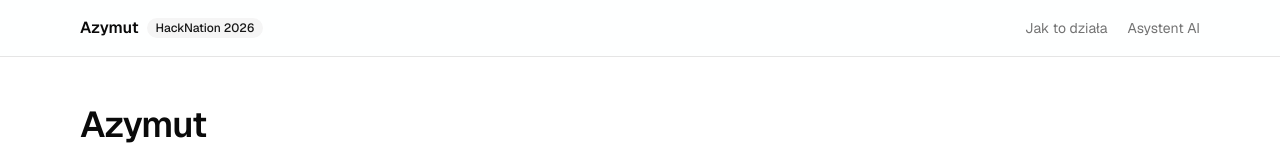
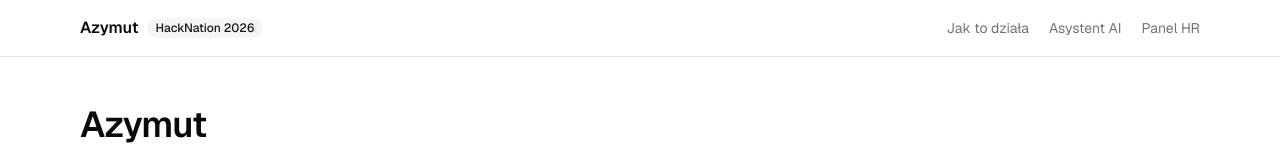
Before and after one commit to vlad007vak/azymut, a Next.js app: page / in a window 1280 px wide. Shown: the top 160 px of the page. Built offline with nearby package versions, Linux system fonts and the light colour scheme; no server answers.

Commit message:
feat(nagłówek): link „Panel HR” (#12)
ZMIANA WSPÓLNA z #5.

Co-authored-by: Claude Opus 5.5 <noreply@anthropic.com>

```diff
--- a/src/components/site-header.tsx
+++ b/src/components/site-header.tsx
@@ -9,6 +9,7 @@ import { APP_CONFIG } from "@/config/app";
 const NAV: NavItem[] = [
   { href: "/#jak-to-dziala", label: "Jak to działa" },
   { href: "/#asystent", label: "Asystent AI" },
+  { href: "/hr", label: "Panel HR" },
 ];
 
 export function SiteHeader() {
```
